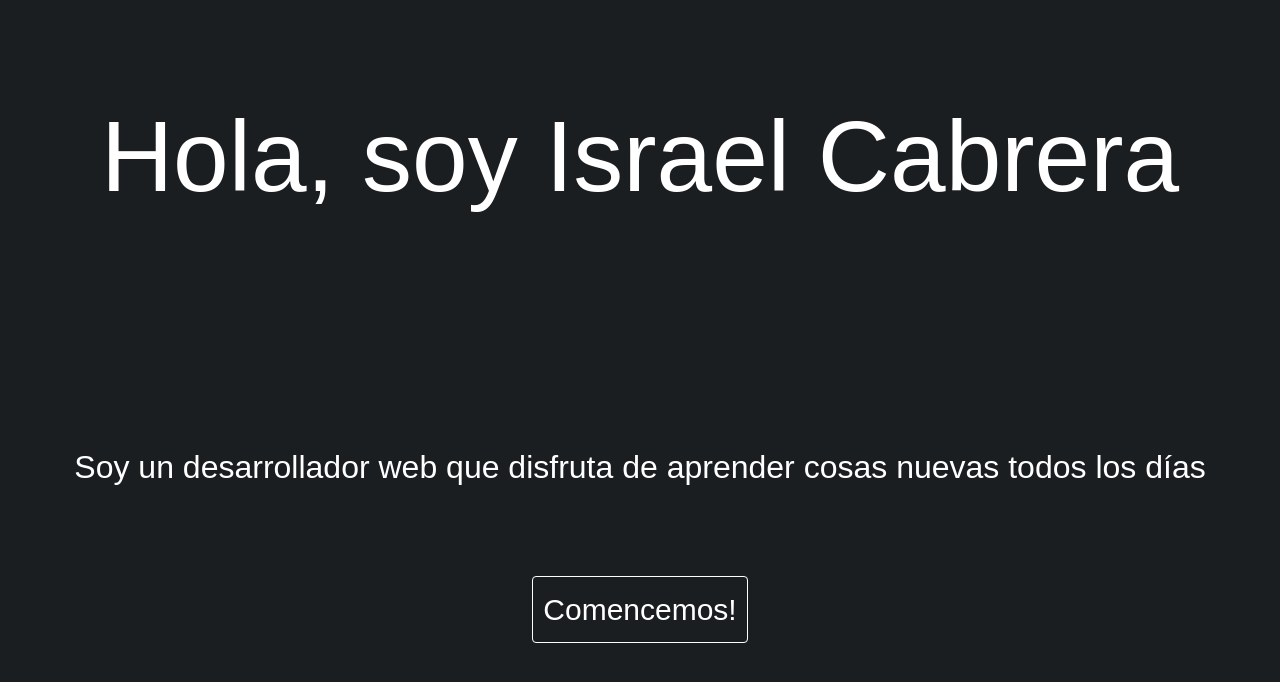
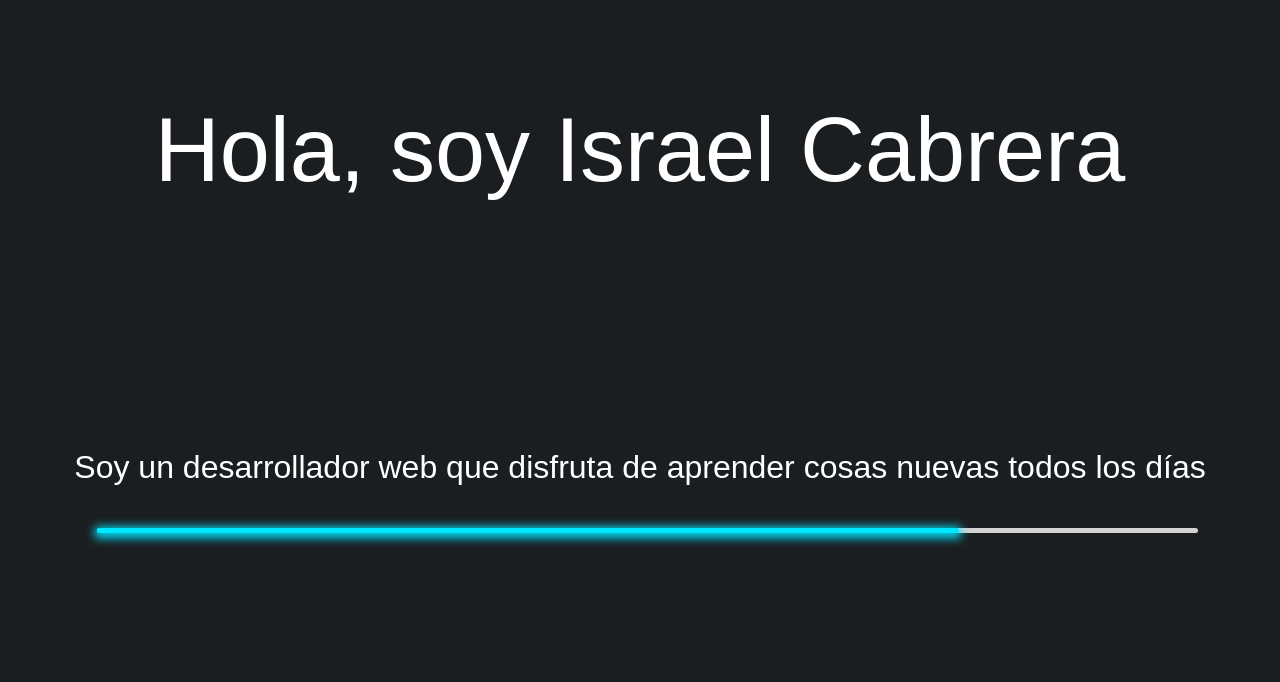
Before and after one commit to Chaleconetwork/Portfoliov3, a Next.js app: page / in a window 1280 px wide. Shown: the top 682 px of the page. Built offline with nearby package versions, Linux system fonts and the light colour scheme.

Commit message:
new changes in my index

```diff
--- /dev/null
+++ b/components/progressbar.js
@@ -0,0 +1,12 @@
+import React from 'react'
+import Styles from '../styles/progressbar.module.css'
+
+export default function progressbar() {
+    return (
+        <div className={`${Styles.line} mb-3`}>
+            <div className={`${Styles.info} text-white`}></div>
+            <div className={`${Styles.bars} ${Styles.progress}`}></div>
+
+        </div>
+    )
+}
--- a/pages/index.js
+++ b/pages/index.js
@@ -1,15 +1,26 @@
-import Link from "next/link";
-import React from "react";
+import Router from 'next/router';
+import React, { useEffect, useState } from "react";
 import { Fade } from "react-awesome-reveal";
+import Progressbar from '../components/progressbar';
 import Styles from '../styles/index.module.css';
 
 export default function index() {
+
+    const [loading, setLoading] = useState(false);
+    useEffect(() => {
+        setTimeout(() => {
+            setLoading(
+                Router.push('/home')
+            )
+        }, 7000);
+    }, [])
+
     return (
         <React.Fragment>
             <div>
                 <div className={`${Styles.sideleft}`}>
                     <div className={`${Styles.up} mt-5 mx-5 d-flex justify-content-center`}>
-                        <Fade cascade direction='up' duration={1000} fraction={0}>
+                        <Fade cascade direction='left' duration={2000} fraction={0}>
                             <h1 className="mt-5">Hola, soy Israel Cabrera</h1>
                         </Fade>
                     </div>
@@ -21,14 +32,16 @@ export default function index() {
                             </h2>
                         </Fade>
                     </div>
-                    <div className={`${Styles.down} mt-5 d-flex justify-content-center`}>
+                    {/* <div className={`${Styles.down} mt-5 d-flex justify-content-center`}>
                         <Fade cascade direction='up' duration={1000} fraction={0}>
                             <Link href='/home'>
                                 <button className={Styles.boton}>Comencemos!</button>
                             </Link>
                         </Fade>
+                    </div> */}
+                    <div className="container">
+                        <Progressbar />
                     </div>
-
                 </div>
             </div>
         </React.Fragment>
--- a/pages/myskills.js
+++ b/pages/myskills.js
@@ -16,8 +16,8 @@ export default function myskills() {
                         <Skills nombre='Python' porcentaje='70' barra={Styles.python} />
                         <Skills nombre='Bootstrap' porcentaje='60' barra={Styles.bootstrapp} />
                         <Skills nombre='CSS3' porcentaje='50' barra={Styles.css3} />
+                        <Skills nombre='JavaScript' porcentaje='50' barra={Styles.jscript} />
                         <Skills nombre='React js/Next js' porcentaje='50' barra={Styles.reactjs} />
-                        <Skills nombre='JavaScript' porcentaje='40' barra={Styles.jscript} />
                     </Fade>
                 </div>
             </div>
--- a/styles/index.module.css
+++ b/styles/index.module.css
@@ -7,12 +7,16 @@
 }
 
 .up h1 {
-    font-size: 100px;
+    font-size: 90px;
     color: #fff;
 }
 
 .up h1:hover {
-    color: skyblue;
+    font-size: 100px;
+    color: #fff;
+    text-shadow: 0 2px 10px skyblue;
+    transition: .3s ease-in-out;
+    transform: scale(1.15);
 }
 
 .middle {
@@ -21,23 +25,6 @@
 
 .down {
     height: 10vh;
-}
-
-.boton {
-    background-color: transparent;
-    font-size: 30px;
-    color: #fff;
-    font-family: Teko,sans-serif;
-    padding: 10px;
-    border: 1px solid #fff;
-    border-radius: 4px;
-}
-
-.boton:hover {
-    transform: scale(1.1);
-    transition: .2s ease-in-out;
-    background-color: skyblue;
-    box-shadow: 0 2px 10px 3px skyblue;
 }
 
 @media (max-width: 800px) {
@@ -75,6 +62,14 @@
         font-size: 30px;
     }
 
+    .up h1:hover {
+        font-size: 30px;
+        color: #fff;
+        text-shadow: 0 2px 10px skyblue;
+        transition: .3s ease-in-out;
+        transform: scale(1.15);
+    }
+
     .up {
         height: 20vh;
     }
--- a/styles/myskills.module.css
+++ b/styles/myskills.module.css
@@ -62,7 +62,7 @@
 }
 
 .jscript::before {
-    width: 40%;
+    width: 50%;
     animation: animationpython 2s linear;
     box-shadow: 0 2px 10px 3px #00e8ff;
 }
--- /dev/null
+++ b/styles/progressbar.module.css
@@ -0,0 +1,49 @@
+.skills {
+    height: 80vh;
+}
+
+.line {
+    margin-left: 15px;
+}
+
+.info {
+    display: flex;
+    justify-content: space-between;
+    align-items: center;
+}
+
+.info span {
+    font-weight: 500;
+    font-size: 18px;
+}
+
+.bars {
+    background-color: lightgrey;
+    height: 5px;
+    width: 100%;
+    position: relative;
+    border-radius: 10px;
+}
+
+.bars::before {
+    content: '';
+    position: absolute;
+    height: 100%;
+    background-color: #00e8ff;
+    border-radius: 10px;
+}
+
+.progress::before {
+    width: 100%;
+    animation: animationProgress 7s linear;
+    box-shadow: 0 2px 10px 3px #00e8ff;
+}
+
+@keyframes animationProgress {
+    from {
+        width: 0%
+    }
+    to {
+        width: 100%;
+    }
+}
```
Also changed, not shown: pages/home.js (+4 -4 lines).
